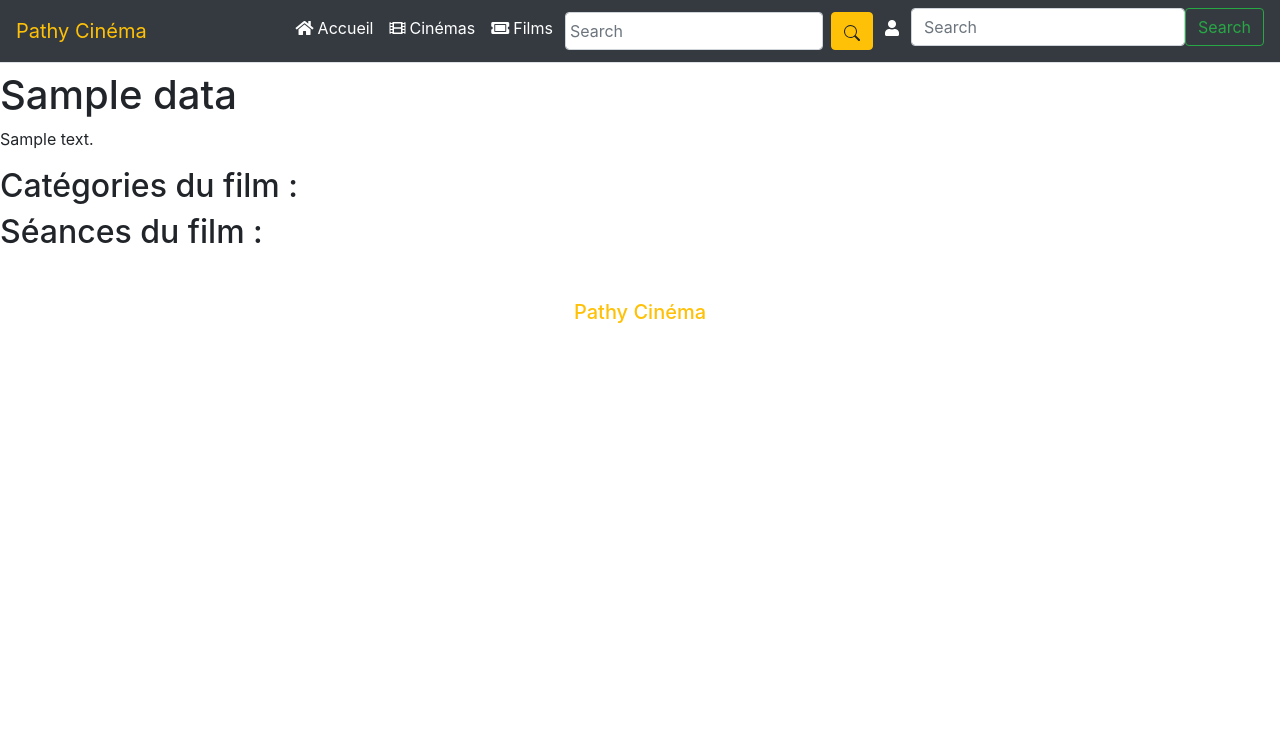
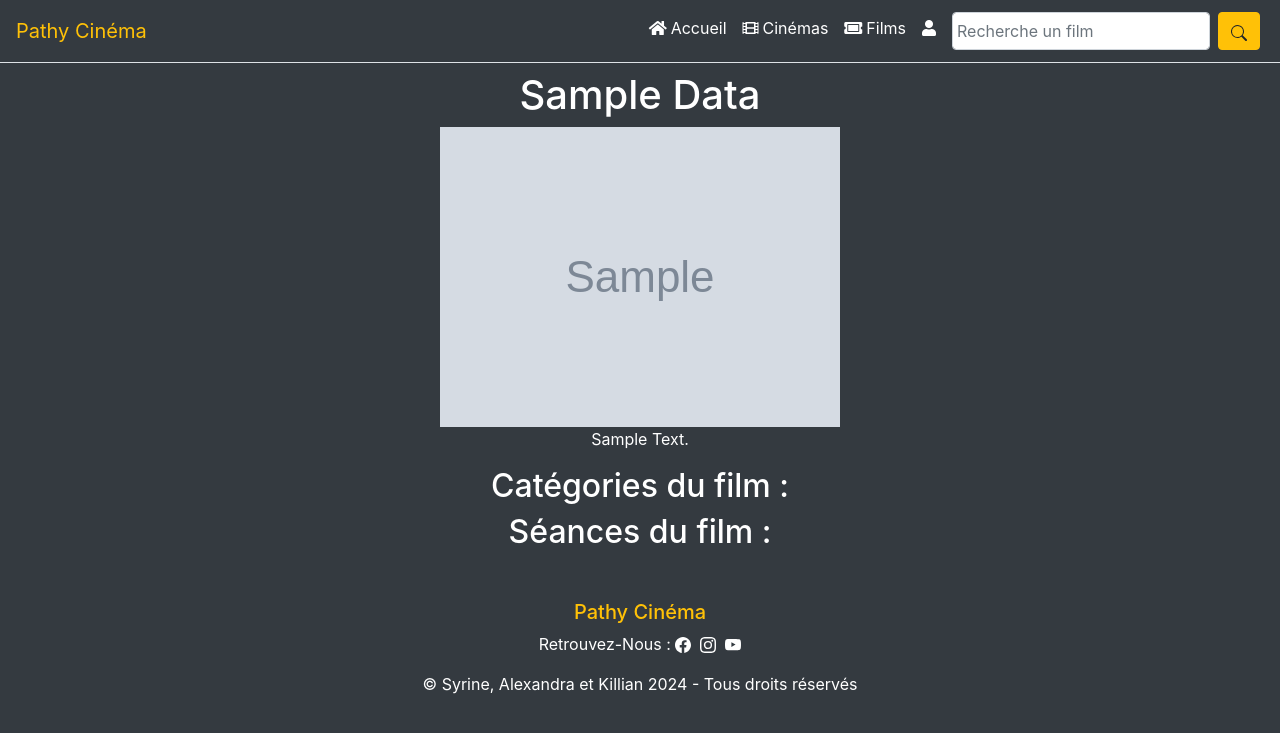
Before and after one commit to GHSyrine/DonkeyEvent, a PHP site: template Template/movieone.html.php in a window 1280 px wide. Shown: the top 733 px of the page. Run offline with PHP 8.4, Linux system fonts and the light colour scheme; the template is opened without the code that fills it: most values are stand-ins (such as "Sample title", 1, 10 or a date in 2020); grey boxes marked "Sample" are stand-in pictures; data that the repository does not hold is empty; some libraries are stand-ins or nearby versions.

Commit message:
ajout d'image et du front sur cinemaOne,movieOne et roomOne

```diff
--- a/Model/Entity/Movie.php
+++ b/Model/Entity/Movie.php
@@ -9,10 +9,6 @@ class Movie extends Entity {
     private string $release_date = "";
     private array $categories = [];
     private array $seances = [];
-
-    public function __construct() {
-        $this->image = '/images/image.png';
-    }
 
     public function getName()
     {
--- a/Template/header.html.php
+++ b/Template/header.html.php
@@ -29,21 +29,15 @@
                 <li class="nav-item">
                     <a class="nav-link text-white" href="/movie"><i class="fas fa-ticket-alt">&nbsp;</i>Films</a>
                 </li>
-                <form class="d-flex">
-                    <input class="form-control m-1 me-1 p-1" type="search" placeholder="Search" aria-label="Search">
-                    <button class="btn btn-warning m-1" type="submit"><svg xmlns="http://www.w3.org/2000/svg" width="16" height="16" fill="currentColor" class="bi bi-search" viewBox="0 0 16 16">
-                            <path d="M11.742 10.344a6.5 6.5 0 1 0-1.397 1.398h-.001q.044.06.098.115l3.85 3.85a1 1 0 0 0 1.415-1.414l-3.85-3.85a1 1 0 0 0-.115-.1zM12 6.5a5.5 5.5 0 1 1-11 0 5.5 5.5 0 0 1 11 0" />
-                        </svg></button>
-                </form>
                 <li class="nav-item">
                     <a class="nav-link text-white" href="/user"><i class="fas fa-user">&nbsp;</i></a>
                 </li>
                 <li class="nav-item">
-
-
-                    <form class="d-flex" role="search" action="/movie/find" method="POST">
-                        <input class="form-control me-2" name="search" type="text" placeholder="Search" aria-label="Search">
-                        <button class="btn btn-outline-success" type="submit">Search</button>
+                <form class="d-flex" role="search" action="/movie/find" method="POST">
+                        <input class="form-control m-1 me-1 p-1" name="search" type="text" placeholder="Recherche un film" aria-label="Search">
+                        <button class="btn btn-warning m-1" type="submit"><svg xmlns="http://www.w3.org/2000/svg" width="16" height="16" fill="currentColor" class="bi bi-search" viewBox="0 0 16 16">
+                            <path d="M11.742 10.344a6.5 6.5 0 1 0-1.397 1.398h-.001q.044.06.098.115l3.85 3.85a1 1 0 0 0 1.415-1.414l-3.85-3.85a1 1 0 0 0-.115-.1zM12 6.5a5.5 5.5 0 1 1-11 0 5.5 5.5 0 0 1 11 0" />
+                        </svg></button>
                     </form>
             </ul>
         </div>
--- a/Template/movieone.html.php
+++ b/Template/movieone.html.php
@@ -1,23 +1,36 @@
 <?php
 include 'Template/header.html.php';
 ?>
-<h1><?= $data->getName() ?></h1>
-<p><?= $data->getDescription() ?></p>
-<h2>Catégories du film : </h2>
+<body class="bg-dark">
+    <section class="container-movie ">
+        <h1 class="name text-white text-capitalize text-center"><?= $data->getName() ?></h1>
+        <div class="text-center ">
+            <img class="image-movie" src="<?= $data->getImage() ?>" alt="image du film">
+        </div>
+
+        <p class="description text-white text-capitalize text-center
+        "><?= $data->getDescription() ?></p>
+        <h2 class="text-white text-center">Catégories du film : </h2>
         <?php
         if (!empty($data->getCategories())) :
             foreach ($data->getCategories() as $category) : ?>
-        <a href="/category/one/<?= $category->getId() ?>" style="background:#d5acc7;"><b><?= $category->getName() ?></b></a>
+                <a href="/category/one/<?= $category->getId() ?>" style="color:white"><b><?= $category->getName() ?></b></a>
         <?php endforeach;
         endif; ?>
 
-<h2>Séances du film : </h2>
+        <h2 class="text-white text-center ">Séances du film : </h2>
+
+    <section class="cards seances">
     <?php
         if (!empty($data->getSeances())) :
             foreach ($data->getSeances() as $seance) : ?>
-        <a href="/seance/one/<?= $seance->getId() ?>" style="background:#fcb2e8;padding:5px"><b><?= $seance->getPrice() ?>€</b> - <b><?= $seance->getDate() ?></b></a>
+                <a href="/seance/one/<?= $seance->getId() ?>" style=" color:white;padding:5px"><b><?= $seance->getPrice() ?>€</b> - <b><?= $seance->getDate() ?></b></a>
         <?php endforeach;
         endif; ?>
+
+    </section>
     <?php
         include 'Template/footer.html.php';
         ?>
+    </section>
+</body>
--- a/style.css
+++ b/style.css
@@ -1,3 +1,4 @@
+
 .text-cinema:hover{
     background-color: dimgray !important;
 
```
Also changed, not shown: Template/cinemaone.html.php (+9 -6 lines), Template/roomone.html.php (+24 -24 lines), images/ca.jpg (added), images/dessin.jpg (added), images/film.jpg (added), images/france-traduction-titres-films-1.jpeg (added), images/picture.jpeg (added), images/titanic.webp (added). Lines whose indentation alone changed are shown as unchanged.
